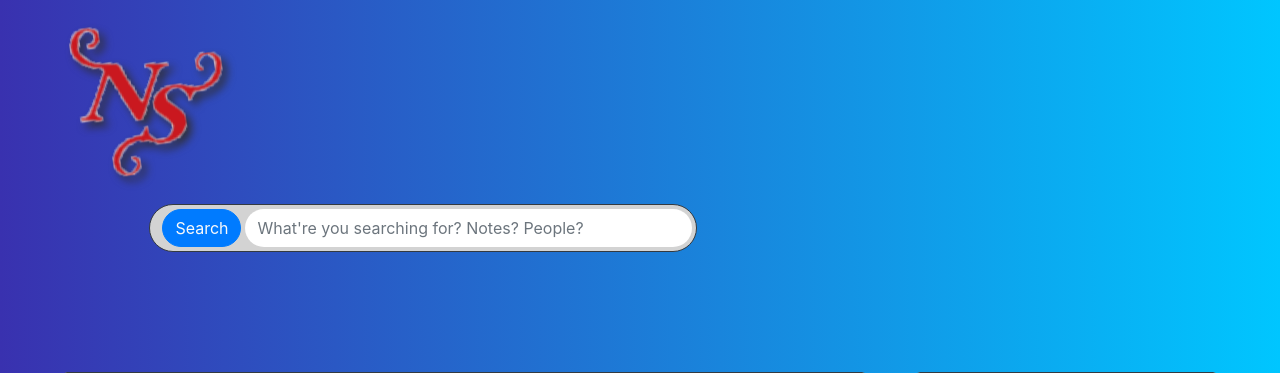
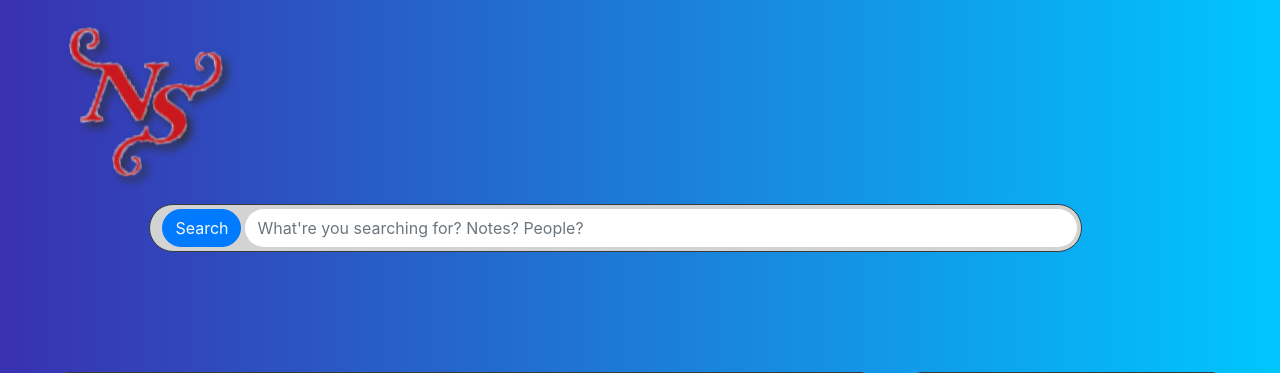
Before and after one commit to Mark-Davis-W/Software_Dev_Methods_class, a web app: file All project code-components/NoteSquad_Website/views/admin_profile.html in a window 1280 px wide. Shown: the part 56-429 px from the top of the page. Run offline with its HTML, style and script files only (its server is not run), Linux system fonts and the light colour scheme; some libraries are stand-ins or nearby versions.

Commit message:
changed column min-width for search

```diff
--- a/All project code-components/NoteSquad_Website/views/admin_profile.html
+++ b/All project code-components/NoteSquad_Website/views/admin_profile.html
@@ -10,10 +10,7 @@
 	<link rel="stylesheet" href="https://stackpath.bootstrapcdn.com/bootstrap/4.2.1/css/bootstrap.min.css" integrity="sha384-GJzZqFGwb1QTTN6wy59ffF1BuGJpLSa9DkKMp0DgiMDm4iYMj70gZWKYbI706tWS" crossorigin="anonymous">
 	<!-- custom css -->
   <link href="../resources/css/my_style.css" rel="stylesheet">
-  <script src="https://code.jquery.com/jquery-3.4.1.js" integrity="sha256-WpOohJOqMqqyKL9FccASB9O0KwACQJpFTUBLTYOVvVU=" crossorigin="anonymous"></script>
-	<script src="https://cdnjs.cloudflare.com/ajax/libs/popper.js/1.14.6/umd/popper.min.js" integrity="sha384-wHAiFfRlMFy6i5SRaxvfOCifBUQy1xHdJ/yoi7FRNXMRBu5WHdZYu1hA6ZOblgut" crossorigin="anonymous"></script>
-	<script src="https://stackpath.bootstrapcdn.com/bootstrap/4.2.1/js/bootstrap.min.js" integrity="sha384-B0UglyR+jN6CkvvICOB2joaf5I4l3gm9GU6Hc1og6Ls7i6U/mkkaduKaBhlAXv9k" crossorigin="anonymous"></script>
-	<!-- <script src="../resources/js/my_scripts.js"></script> -->
+  <!-- <script src="../resources/js/my_scripts.js"></script> -->
   <script src="../resources/js/my_javascripts.js"></script>
   </head>
 
@@ -29,7 +26,7 @@
     </div>
     <!-- Search bar -->
     <div class="ml-5">
-      <div class="rounded-pill col-6 ml-5">
+      <div class="rounded-pill col-10 ml-5" style="min-width: 30pc;">
         <form action=""> <!-- where to send the data entered into search bar -->
             <div class="input-group mb-4 border rounded-pill p-1 border-dark" style="background-color: lightgray;">
               <div class="input-group-prepend ml-2 mr-1 border-0 border-dark">
@@ -134,4 +131,7 @@
     </div>
   </div>
   </body>
+  <script src="https://code.jquery.com/jquery-3.4.1.js" integrity="sha256-WpOohJOqMqqyKL9FccASB9O0KwACQJpFTUBLTYOVvVU=" crossorigin="anonymous"></script>
+	<script src="https://cdnjs.cloudflare.com/ajax/libs/popper.js/1.14.6/umd/popper.min.js" integrity="sha384-wHAiFfRlMFy6i5SRaxvfOCifBUQy1xHdJ/yoi7FRNXMRBu5WHdZYu1hA6ZOblgut" crossorigin="anonymous"></script>
+	<script src="https://stackpath.bootstrapcdn.com/bootstrap/4.2.1/js/bootstrap.min.js" integrity="sha384-B0UglyR+jN6CkvvICOB2joaf5I4l3gm9GU6Hc1og6Ls7i6U/mkkaduKaBhlAXv9k" crossorigin="anonymous"></script>
 </html>
--- a/All project code-components/NoteSquad_Website/views/registration.html
+++ b/All project code-components/NoteSquad_Website/views/registration.html
@@ -48,7 +48,7 @@
                             <h5>Register</h5>
                         </div>
                         <div calss="card-body" style ="background-color: white; margin: 4%;">
-                            <form action="admin_profile.html">
+                            <form href="admin_profile.html">
                                 <div class="form-group">
                                     <label for="exampleInputEmail1">Username</label>
                                     <input type="username" class="form-control" id="exampleUsername1" aria-describedby="Username" placeholder="Username">
```
